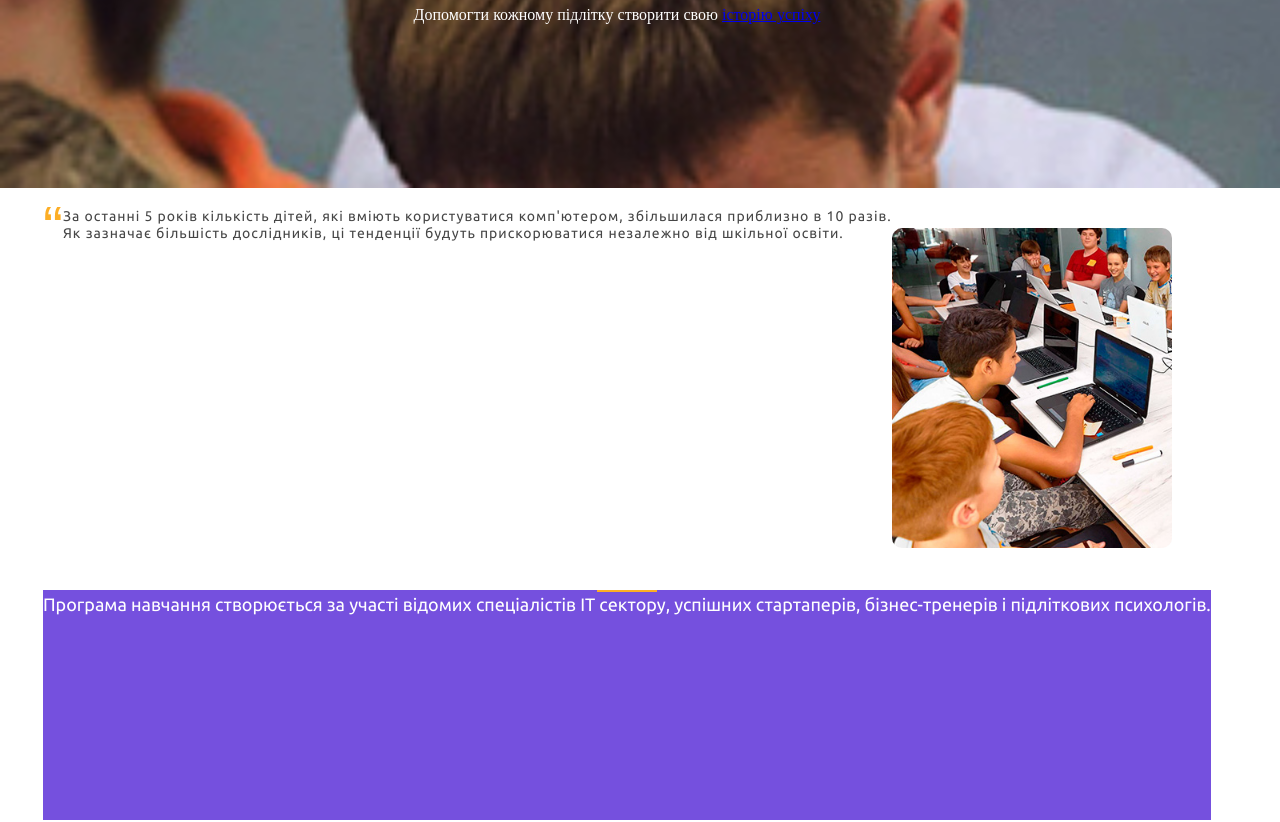
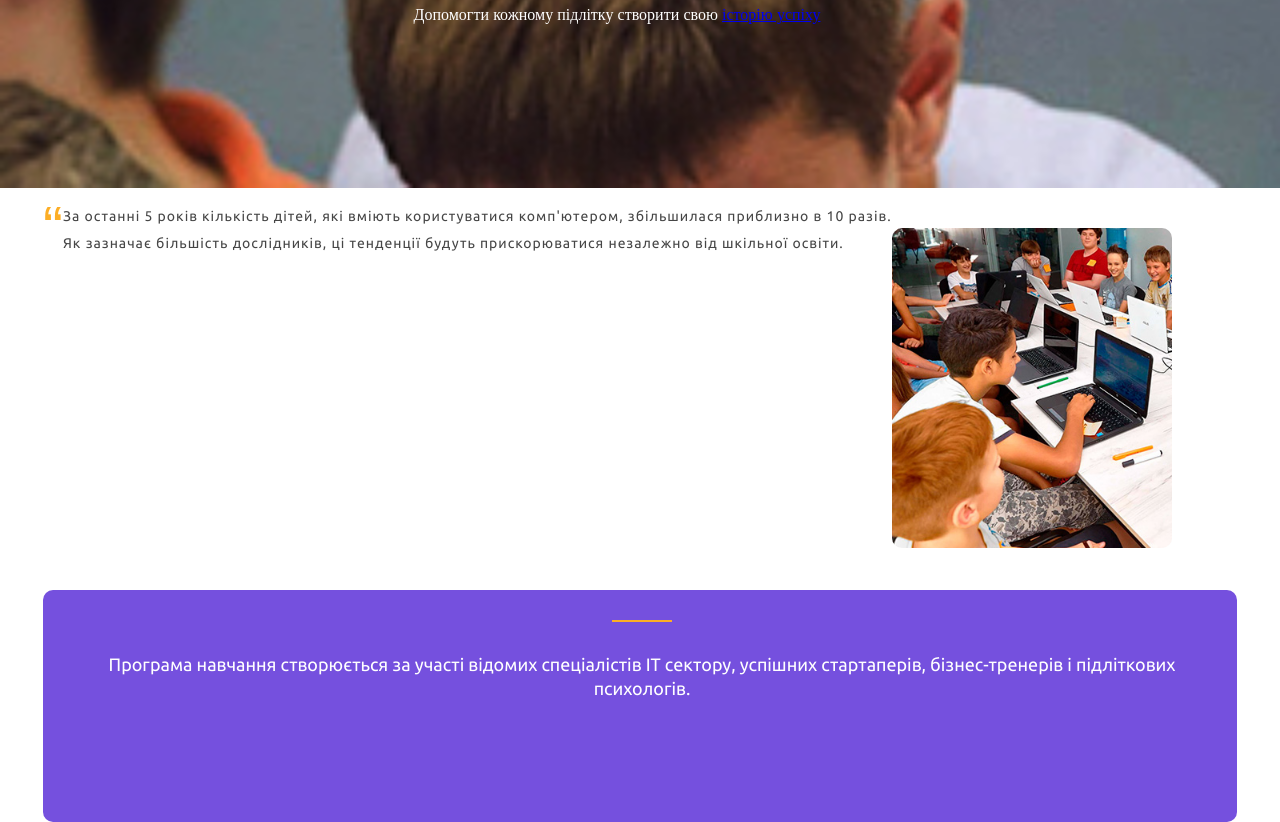
Before and after one commit to simabui/IT-Hackaton, a website: page src/index.html in a window 1280 px wide. Shown: the part 372-1194 px from the top of the page. Drawn offline with nearby package versions, Linux system fonts and the light colour scheme; files that its build step writes are made by us from their sources.

Commit message:
company sections

```diff
--- a/src/sass/styles.scss
+++ b/src/sass/styles.scss
@@ -85,7 +85,7 @@ h1 {
   letter-spacing: 1px;
 }
 
-.company_text p:last-child{
+.company__text p:last-child{
   margin-top: 10px;
 }
 
@@ -93,9 +93,9 @@ h1 {
   background-color: #7550de;
   display: block;
   max-width: 100%;
-  height: 230px;
+  height: 232px;
   margin-top: 42px;
-  text-align: center;
+  border-radius: 10px;
 }
 
 .company_description p{
@@ -103,14 +103,16 @@ h1 {
   font-size: 18px;
   line-height: 24px;
   color: #fff;
-
+  margin-top: 20px;
+  padding: 0 15px 0 19px;
+  text-align: center;
 }
 
 .company_description p:before{
   content:"";
-  display: block;
+  display: flex;
   width: 60px;
   height: 2px;
   background-color: $main-accent-color;
-  margin: 0 auto;
+  margin: 30px auto;
 }
```
Also changed, not shown: src/index.html (+2 -6 lines).
